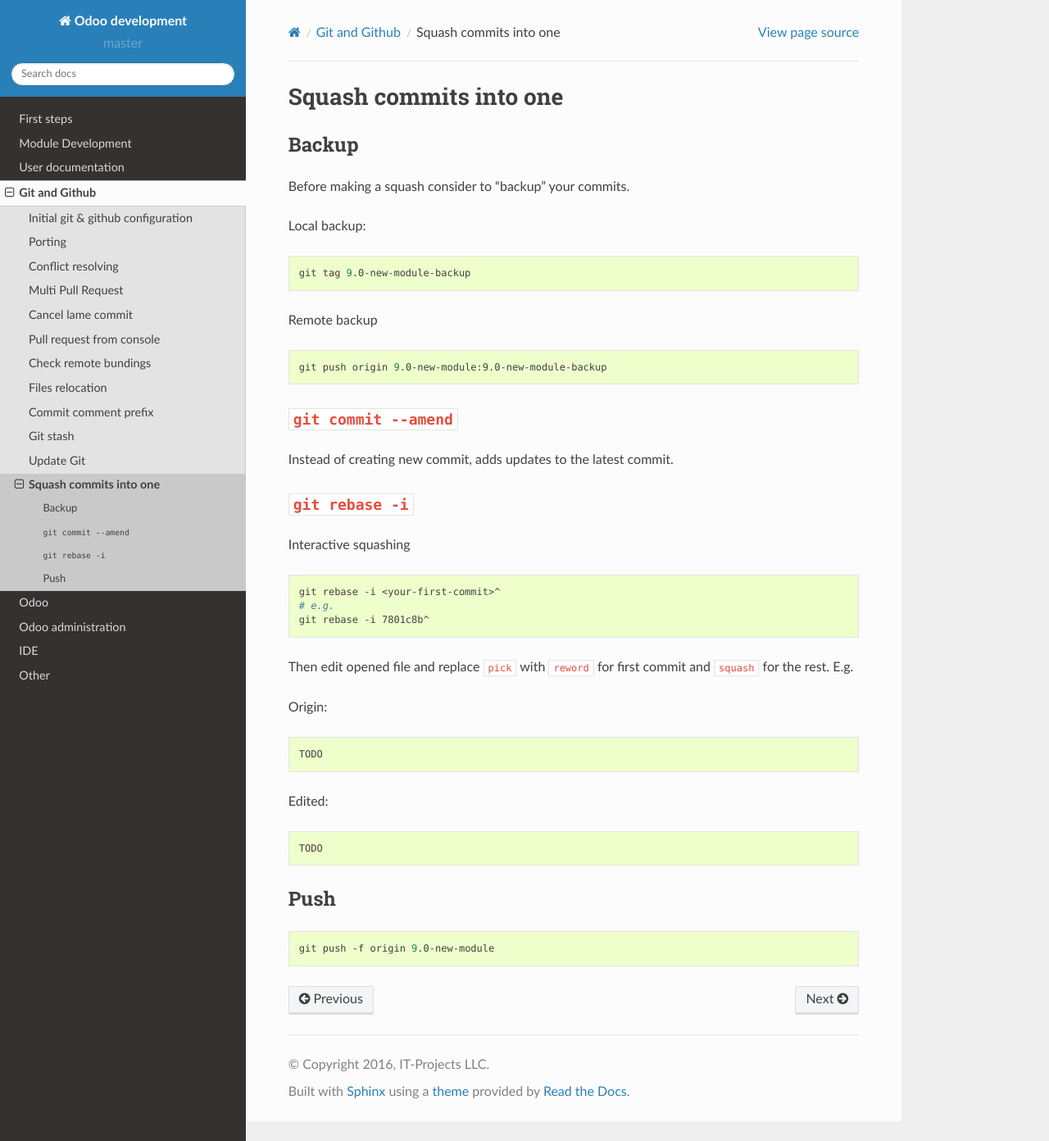
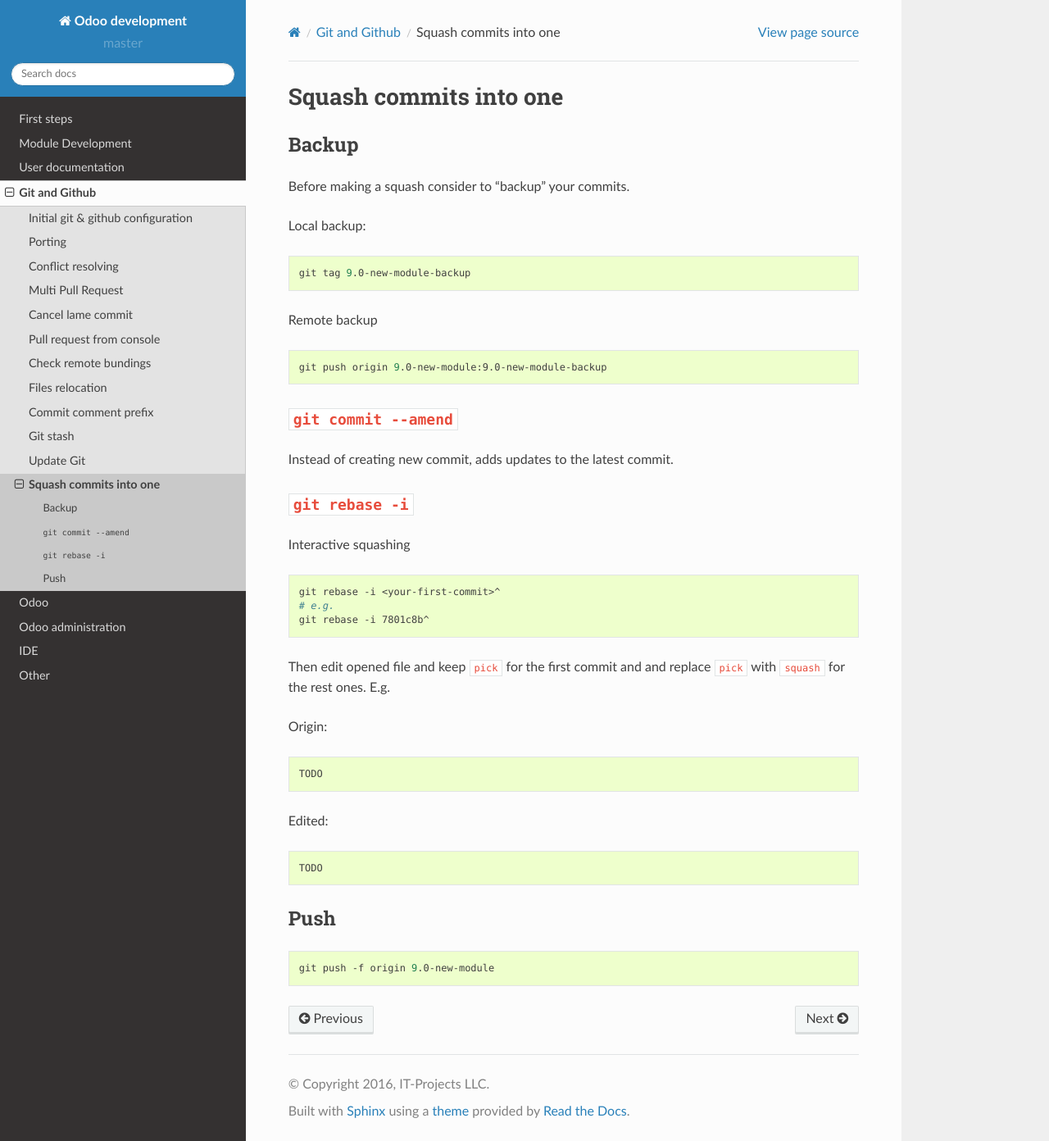
Before and after one commit to itpp-labs/odoo-development, a Sphinx documentation site: the page built from docs/git/squash.rst, in a window 1280 px wide and 1392 px high. Shown: the whole window at 82% size. Built offline with Sphinx 7.4.7 and the Read the Docs theme 2.0.0, drawn with Linux system fonts in a browser that asks for light colours; pages that are not in the unit, such as notebooks, are missing from menus.

Commit message:
Fix squashing: no need to use reword

```diff
--- a/docs/git/squash.rst
+++ b/docs/git/squash.rst
@@ -35,7 +35,7 @@ Interactive squashing
     # e.g.
     git rebase -i 7801c8b^
 
-Then edit opened file and replace ``pick`` with ``reword`` for first commit and ``squash`` for the rest. E.g.
+Then edit opened file and keep ``pick`` for the first commit and and replace ``pick`` with ``squash`` for the rest ones. E.g.
 
 Origin::
 
```
